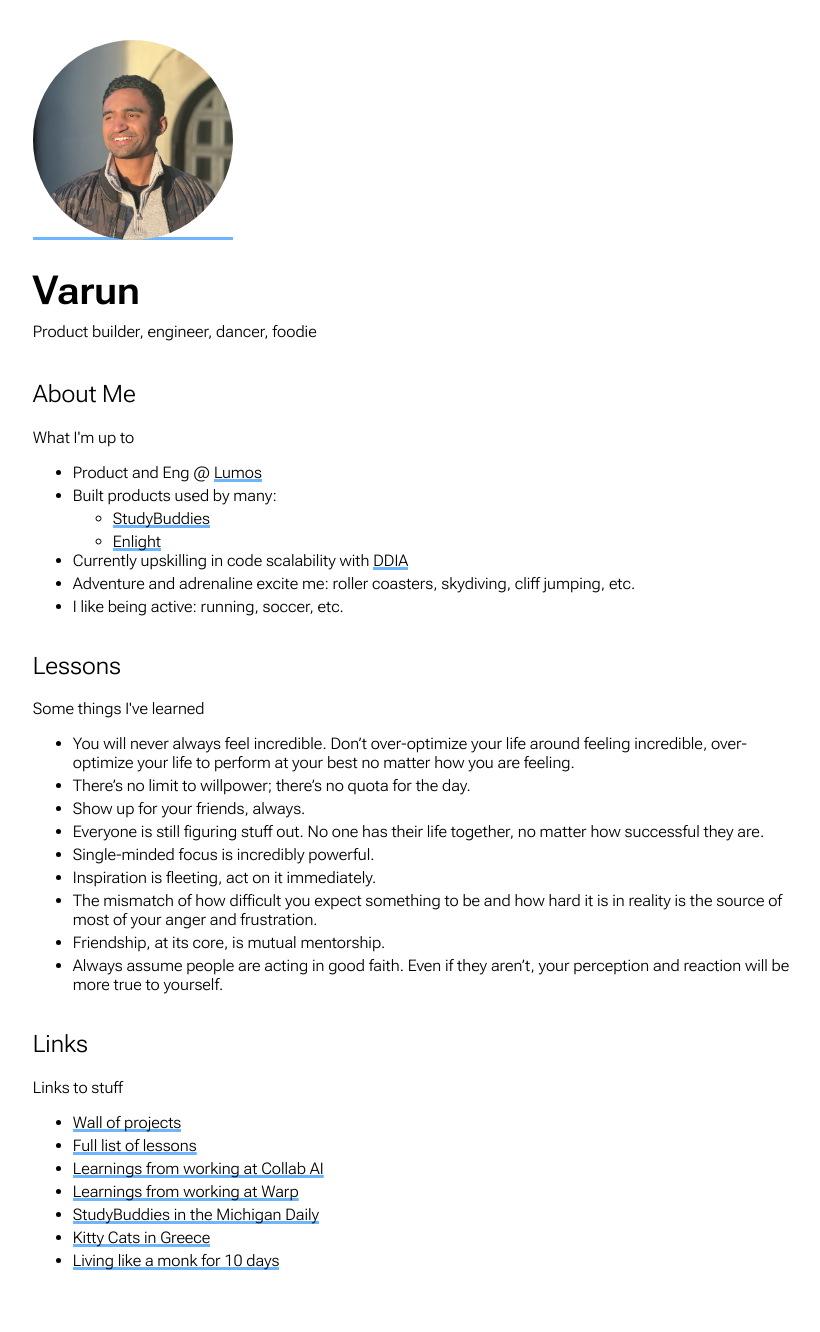
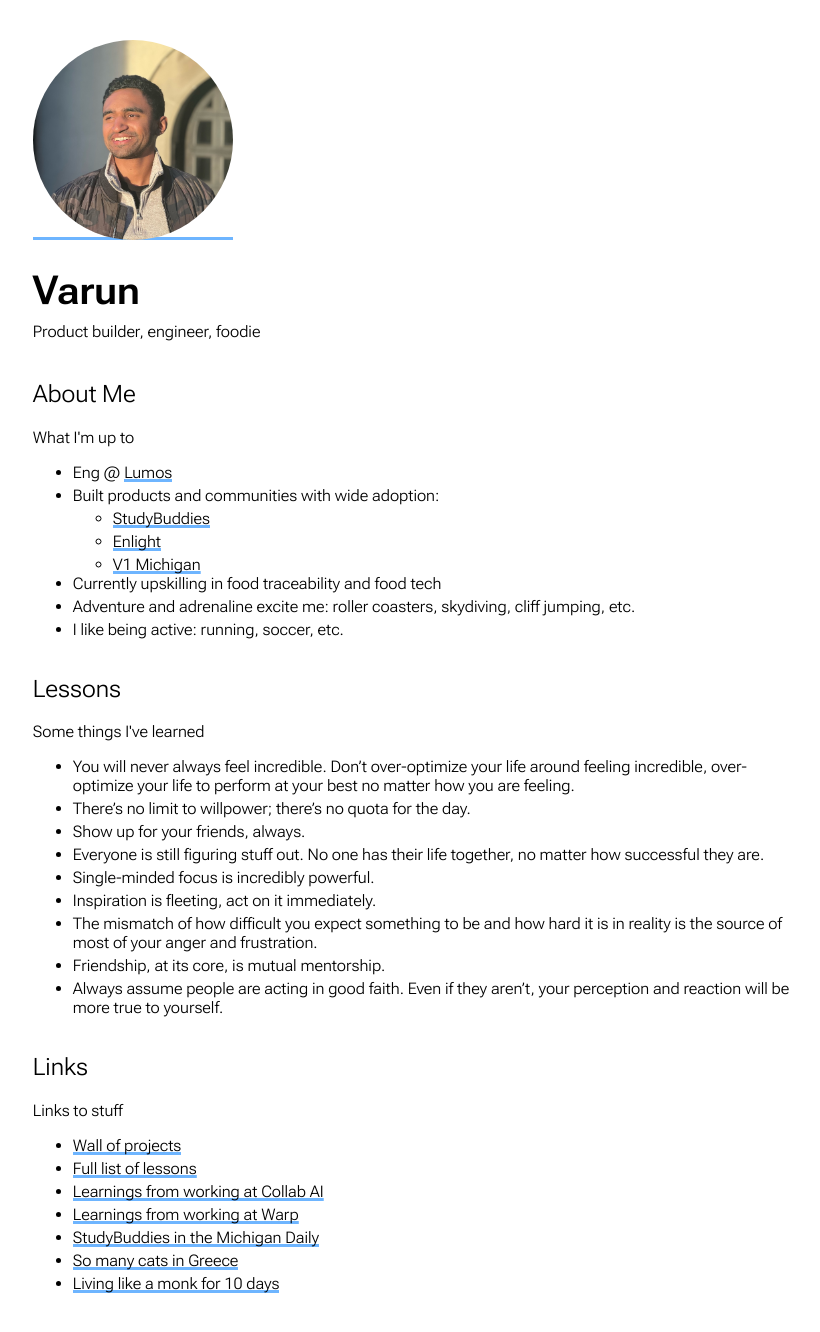
Before and after one commit to vjindal0112/website, a Next.js app: page / in a window 1280 px wide. Shown: the top 1332 px of the page, without its empty margins (228-1048 px from the left). Built offline with nearby package versions, Linux system fonts and the light colour scheme.

Commit message:
fe: update info

```diff
--- a/pages/index.tsx
+++ b/pages/index.tsx
@@ -6,15 +6,15 @@ const IndexPage = () => (
   <Layout title="Varun Jindal">
     <ProfilePicture link="https://www.linkedin.com/in/varun-jindal/" pictureUrl="pro-pic-casual-square.jpeg" />
     <h1 style={{ marginBottom: "8px" }}>Varun</h1>
-    <p>Product builder, engineer, dancer, foodie</p>
+    <p>Product builder, engineer, foodie</p>
     <br />
     <h2>About Me</h2>
     <p>What I'm up to</p>
     <ul>
       <li>
-        Product and Eng @ <Link href="https://lumos.com">Lumos</Link>
+        Eng @ <Link href="https://lumos.com">Lumos</Link>
       </li>
-      <li>Built products used by many:</li>
+      <li>Built products and communities with wide adoption:</li>
       <ul>
         <li>
           <Link href="https://studybuddies.varunjindal.com">StudyBuddies</Link>
@@ -22,12 +22,12 @@ const IndexPage = () => (
         <li>
           <Link href="https://enlight.nyc">Enlight</Link>
         </li>
+        <li>
+          <Link href="https://v1michigan.com/">V1 Michigan</Link>
+        </li>
       </ul>
       <li>
-        Currently upskilling in code scalability with{" "}
-        <Link href="https://www.amazon.com/Designing-Data-Intensive-Applications-Reliable-Maintainable/dp/1449373321">
-          DDIA
-        </Link>
+        Currently upskilling in food traceability and food tech
       </li>
       <li>Adventure and adrenaline excite me: roller coasters, skydiving, cliff jumping, etc.</li>
       <li>I like being active: running, soccer, etc.</li>
@@ -79,7 +79,7 @@ const IndexPage = () => (
         </Link>
       </li>
       <li>
-        <Link href="https://youtu.be/Cd_nKLzmCuA">Kitty Cats in Greece</Link>
+        <Link href="https://youtu.be/Cd_nKLzmCuA">So many cats in Greece</Link>
       </li>
       <li>
         <Link href="https://youtu.be/jIC0aW7ZR9o">Living like a monk for 10 days</Link>
```
